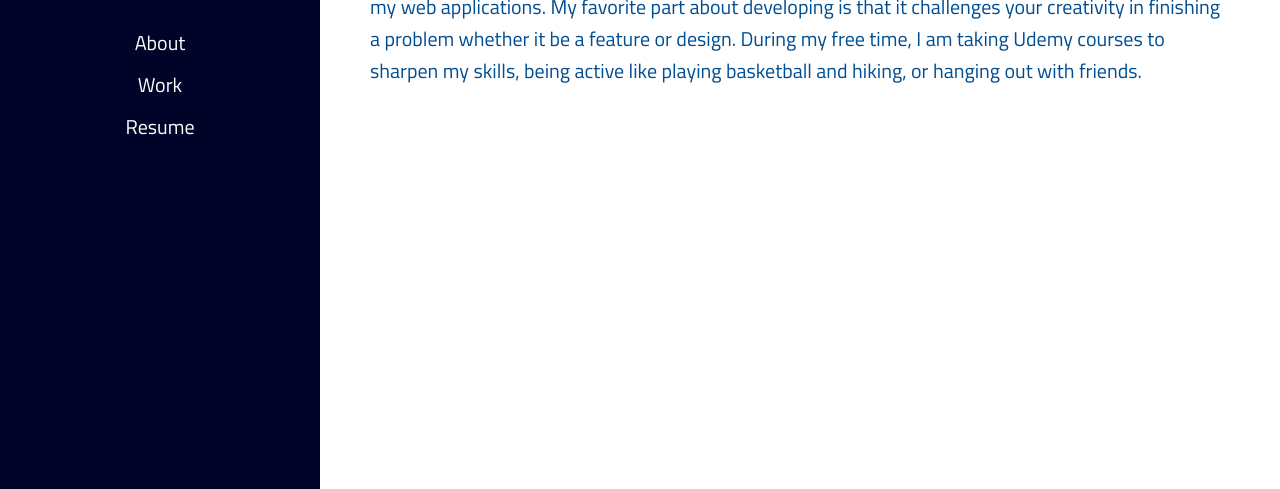
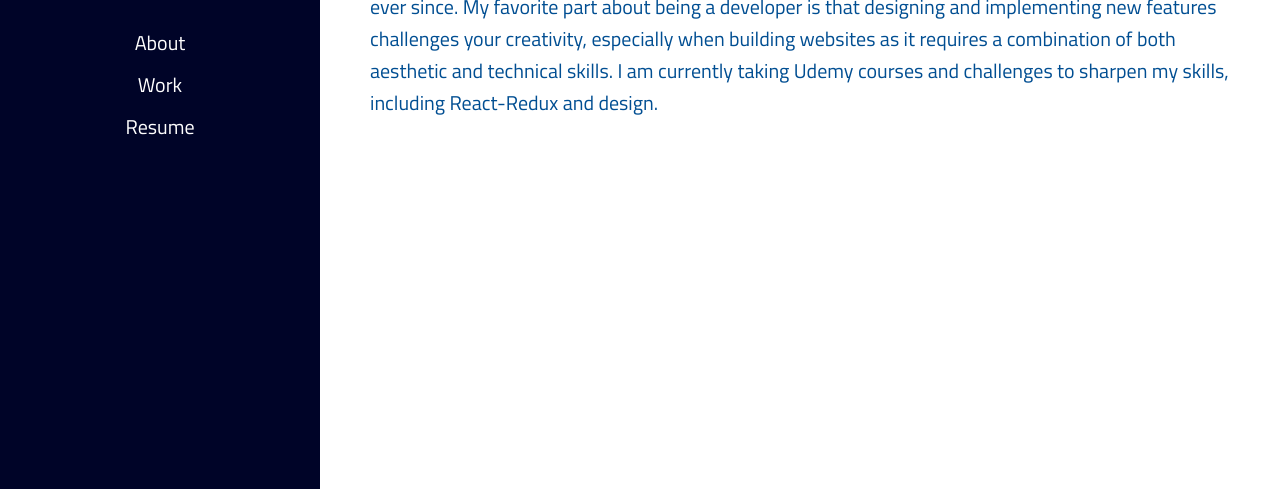
Before and after one commit to clayyy123/portfolio, a website: page index.html in a window 1280 px wide. Shown: the part 223-712 px from the top of the page. Drawn offline with Linux system fonts and the light colour scheme.

Commit message:
update summary

```diff
--- a/index.html
+++ b/index.html
@@ -89,14 +89,15 @@
         <div class="about-work__about">
           <h1 class="about-work__title">About me</h1>
           <p class="about-work__description">
-            Hello! I'm Clayton, a fullstack developer from Los Angeles. While
-            attending General Assembly's web development immersive course in
-            2018, I fell in love with coding. I enjoy using the MERN stack to
-            build my web applications. My favorite part about developing is that
-            it challenges your creativity in finishing a problem whether it be a
-            feature or design. During my free time, I am taking Udemy courses to
-            sharpen my skills, being active like playing basketball and hiking,
-            or hanging out with friends.
+            Hello! I'm Clayton, a full stack developer from Los Angeles. I
+            started my coding career by attending General Assembly's web
+            development immersive course in 2018 and have fallen in love with
+            coding ever since. My favorite part about being a developer is that
+            designing and implementing new features challenges your creativity,
+            especially when building websites as it requires a combination of
+            both aesthetic and technical skills. I am currently taking Udemy
+            courses and challenges to sharpen my skills, including React-Redux
+            and design.
           </p>
         </div>
         <div class="about-work__work">
--- a/sass/_component.scss
+++ b/sass/_component.scss
@@ -356,7 +356,7 @@
     display: flex;
     margin-bottom: 1rem;
     padding-bottom: 1rem;
-    border-bottom: 0.1rem solid $primary-2;
+    border-bottom: 0.1rem solid #f4f4f4;
   }
 
   &__summary {
```
Also changed, not shown: css/style.css.
